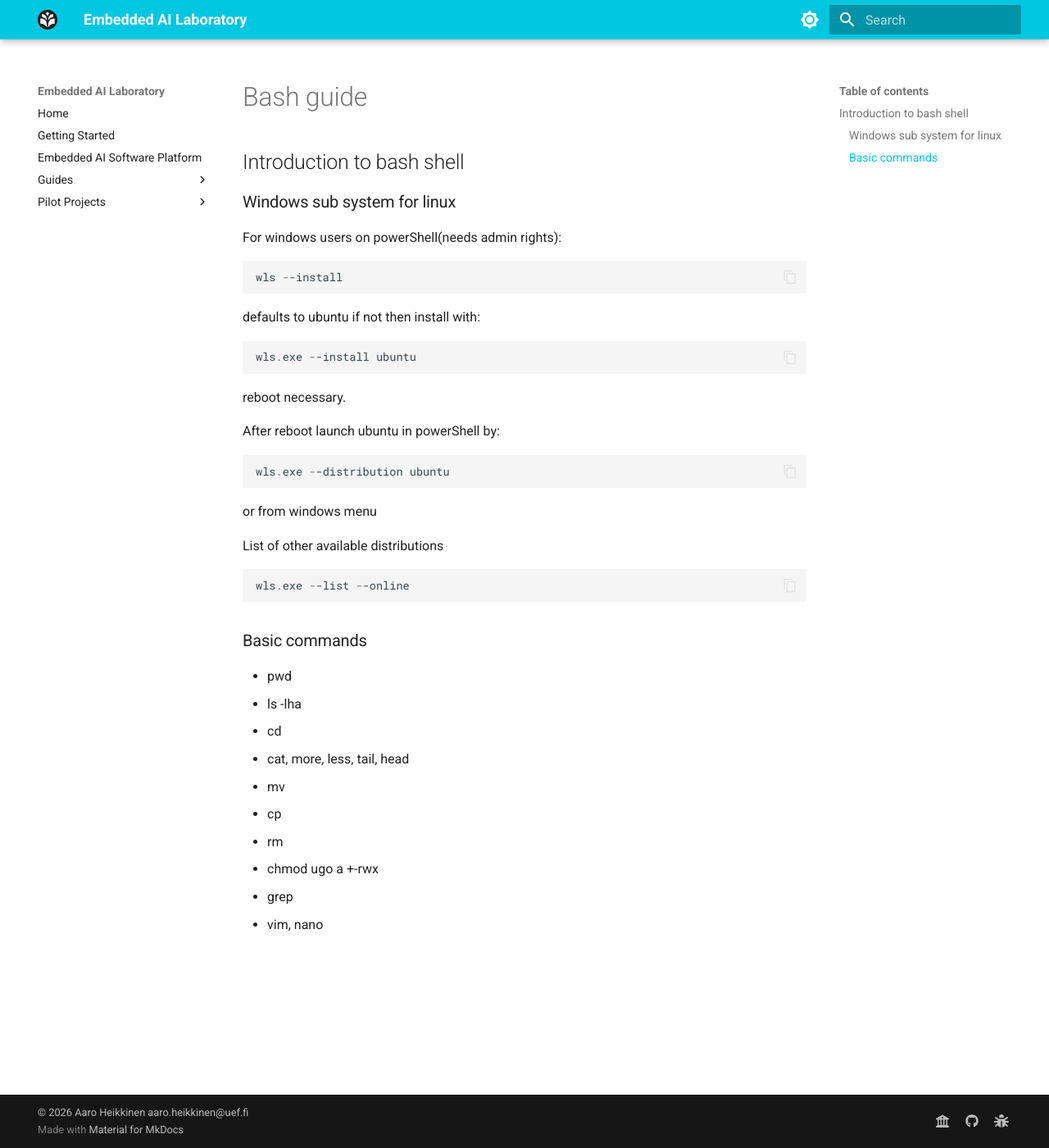
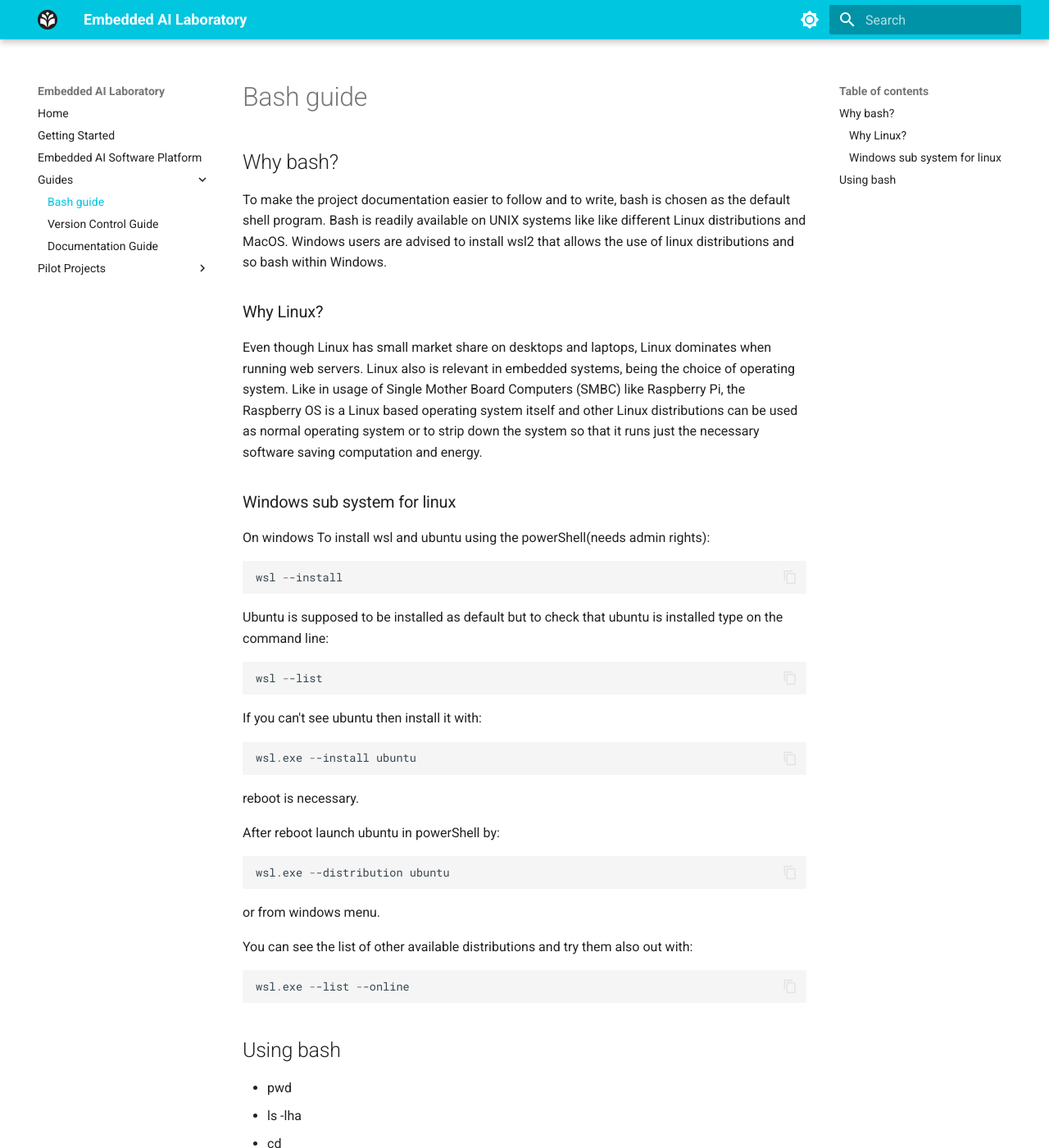
Before and after one commit to aaheikki/embedded_ai_lab, an MkDocs documentation site: the page built from docs/bash_guide.md, in a window 1280 px wide and 1400 px high. Shown: the whole window at 82% size. Built offline with MkDocs 1.6.1 and Material for MkDocs 9.7.7, drawn with Linux system fonts in a browser that asks for light colours.

Commit message:
added why bash, why linux and WSL installation sections

```diff
--- a/docs/bash_guide.md
+++ b/docs/bash_guide.md
@@ -1,29 +1,36 @@
+## Why bash?
+To make the project documentation easier to follow and to write, bash is chosen as the default shell program. Bash is readily available on UNIX systems like like different Linux distributions and MacOS. Windows users are advised to install wsl2 that allows the use of linux distributions and so bash within Windows.
 
-## Introduction to bash shell
+### Why Linux?
+Even though Linux has small market share on desktops and laptops, Linux dominates when running web servers. Linux also is relevant in embedded systems, being the choice of operating system. Like in usage of Single Mother Board Computers (SMBC) like Raspberry Pi, the Raspberry OS is a Linux based operating system itself and other Linux distributions can be used as normal operating system or to strip down the system so that it runs just the necessary software saving computation and energy.
 
 ### Windows sub system for linux
-For windows users on powerShell(needs admin rights):
+On windows To install wsl and ubuntu using the powerShell(needs admin rights):
 ~~~powerShell
-wls --install
+wsl --install
 ~~~
-defaults to ubuntu if not then install with:
-
+Ubuntu is supposed to be installed as default but to check that ubuntu is installed type on the command line:
 ~~~powerShell
-wls.exe --install ubuntu
+wsl --list
 ~~~
-reboot necessary.
+If you can't see ubuntu then install it with:
+~~~powerShell
+wsl.exe --install ubuntu
+~~~
+reboot is necessary.
 
 After reboot launch ubuntu in powerShell by:
 ~~~powerShell
-wls.exe --distribution ubuntu
+wsl.exe --distribution ubuntu
 ~~~
-or from windows menu
+or from windows menu.
 
-List of other available distributions
+You can see the list of other available distributions and try them also out with:
 ~~~powerShell
-wls.exe --list --online
+wsl.exe --list --online
 ~~~
-### Basic commands
+
+## Using bash
 
 - pwd
 - ls -lha
--- a/mkdocs.yml
+++ b/mkdocs.yml
@@ -34,6 +34,7 @@ nav:
   - Embedded AI Software Platform: embedded_ai_software_platform.md
 
   - Guides:
+    - Bash guide: bash_guide.md
     - Version Control Guide: version_control_guide.md
     - Documentation Guide: documentation_guide.md
 
```
Also changed, not shown: 1 other file.
